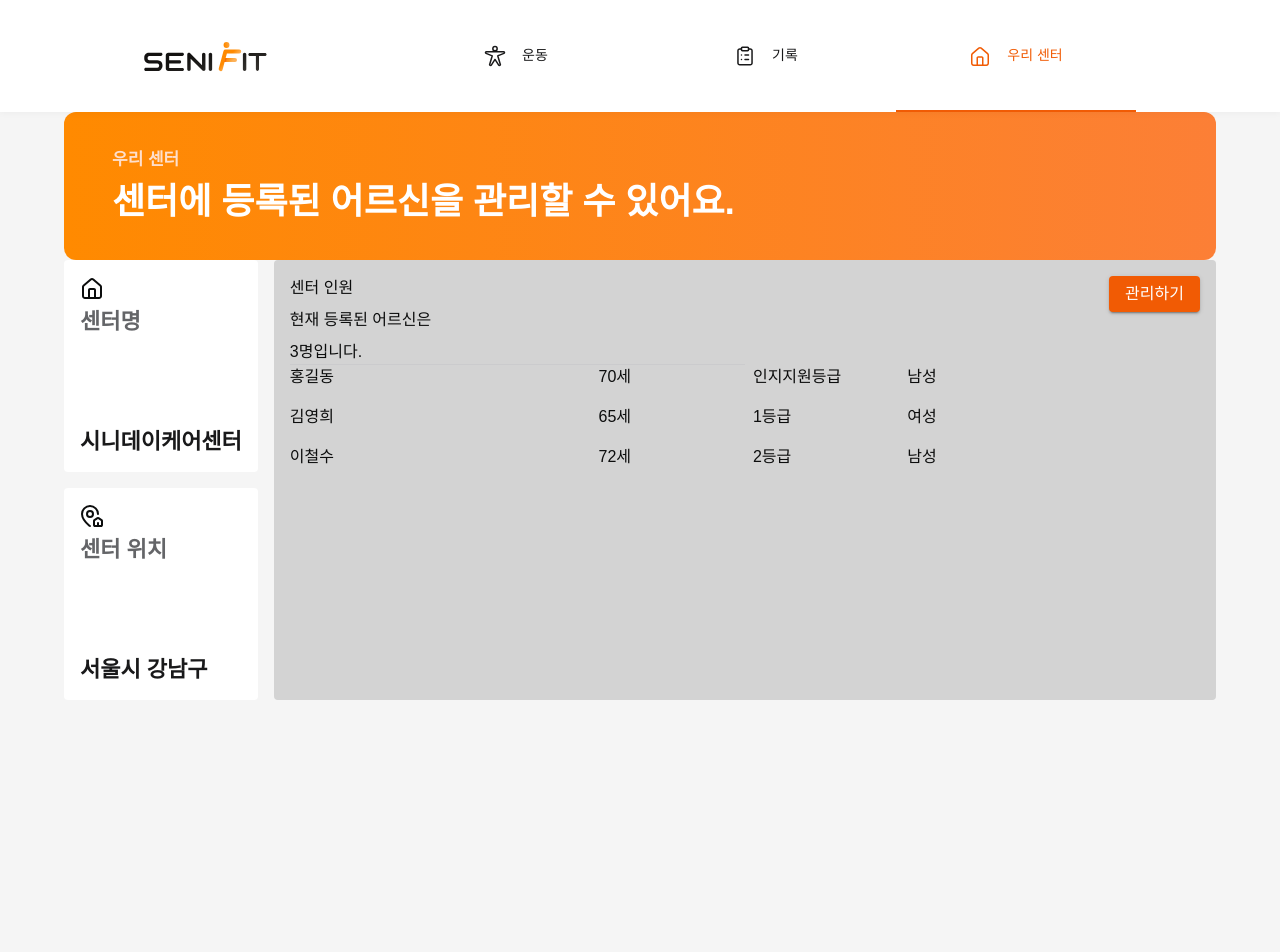
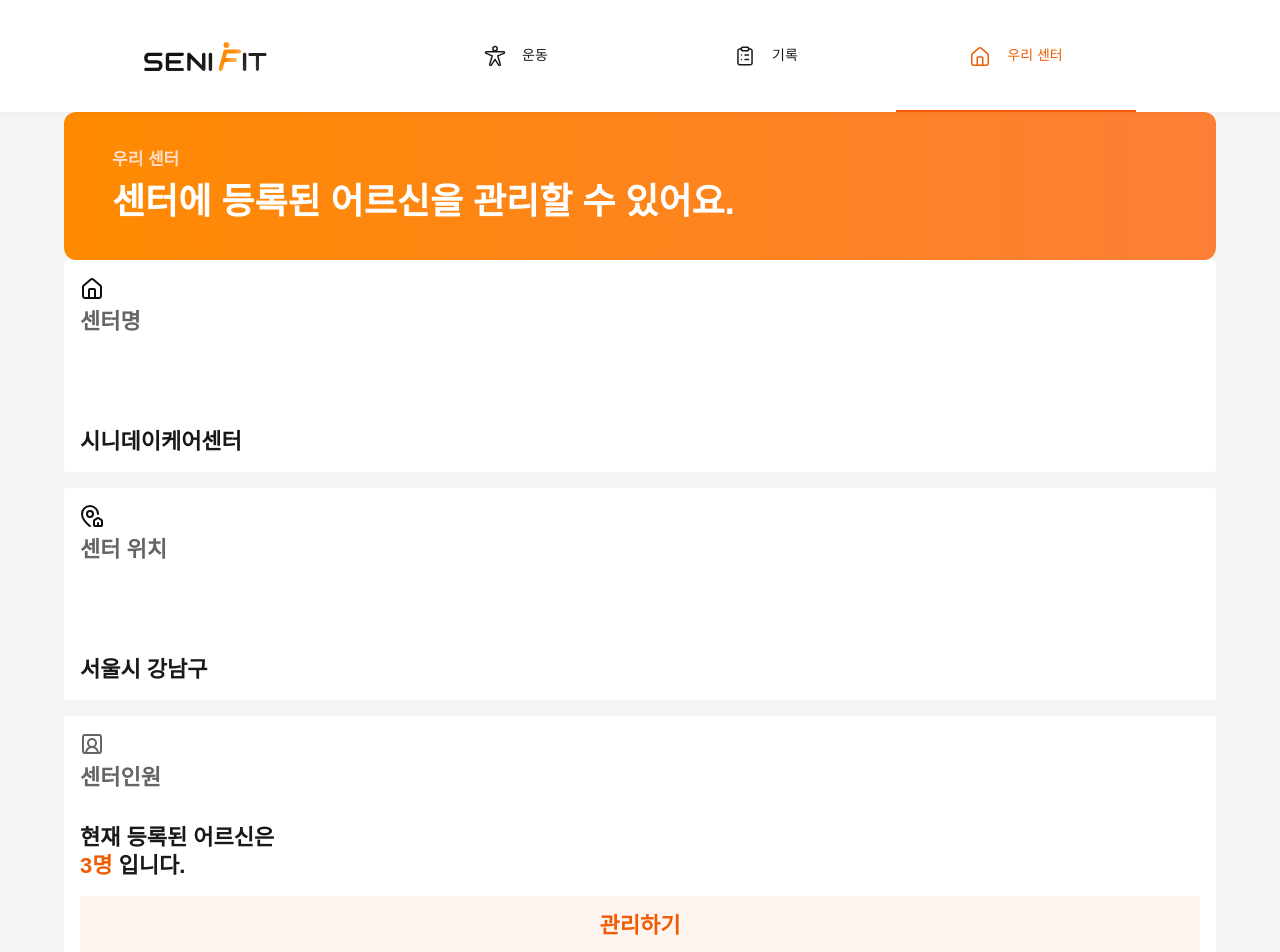
Before and after one commit to Team-Senifit/Web, a Next.js app: page /my-center in a window 1280 px wide. Shown: the top 952 px of the page. Before the commit the page ends 800 px from the top, so only its background shows below. Built offline with nearby package versions, Linux system fonts and the light colour scheme; a web font is replaced by a local one.

Commit message:
Refactor: MemberCard 모바일 기준으로 변경

```diff
--- a/src/app/my-center/page.tsx
+++ b/src/app/my-center/page.tsx
@@ -1,6 +1,6 @@
 import React from "react";
 import InfoCard from "./panel/InfoCard";
-import { Box, Stack, Typography } from "@mui/material";
+import { Box, Stack } from "@mui/material";
 import MemberInfoCard from "./panel/MemberInfoCard";
 import PageInfoCard from "./panel/PageInfoCard";
 import { HouseIcon, MapPinHouseIcon } from "@/components/icons";
@@ -34,7 +34,7 @@ const Page = () => {
   return (
     <Box>
       <PageInfoCard />
-      <Stack spacing={2} direction={"row"}>
+      <Stack spacing={2} direction={"column"}>
         <Stack spacing={2} direction={"column"}>
           <InfoCard
             icon={<HouseIcon sx={{ width: 24, height: 24 }} strokeWidth={2} />}
--- a/src/app/my-center/panel/MemberInfoCard.tsx
+++ b/src/app/my-center/panel/MemberInfoCard.tsx
@@ -1,3 +1,7 @@
+"use client";
+
+import { SquareUserRoundIcon } from "@/components/icons";
+import useMedia from "@/hooks/useMedia";
 import { Button, Divider, Grid, Stack, Typography } from "@mui/material";
 import Link from "next/link";
 import React from "react";
@@ -28,40 +32,61 @@ const MemberInfoCard = ({
   count: number;
   members: Array<IMember>;
 }) => {
+  const { isPhone } = useMedia();
   return (
     <Stack
       component={"section"}
+      spacing={2}
+      direction="column"
+      alignItems={"start"}
       sx={{
-        bgcolor: "lightgray",
-        borderRadius: 1,
+        bgcolor: "background.paper",
+        borderRadius: 1, // mui 기준 8px
         padding: 2,
-        width: 1,
+        width: 1, // width, height에서는 1이 100%를 의미
+        minHeight: ["11rem", "12.75rem", "13.25rem"],
       }}
     >
       <Stack
-        direction="row"
-        justifyContent="space-between"
-        alignItems="start"
+        direction={"column"}
         spacing={1}
+        sx={{
+          alignItems: "start",
+          justifyContent: "center",
+        }}
       >
-        <Stack direction={"column"} spacing={1}>
-          <Typography>{"센터 인원"}</Typography>
-          <Typography>{"현재 등록된 어르신은"}</Typography>
-          <Typography>
-            <Typography component="span">{`${count}명`}</Typography>
-            {"입니다."}
-          </Typography>
-        </Stack>
-        <Button variant="contained" component={Link} href="/my-center/members">
-          <Typography>{"관리하기"}</Typography>
-        </Button>
+        <SquareUserRoundIcon
+          sx={{ width: 24, height: 24, color: "label.neutral" }}
+          strokeWidth={2}
+        />
+        <Typography
+          variant={isPhone ? "Headline1" : "Heading1"}
+          sx={{ color: "label.neutral" }}
+        >
+          {"센터인원"}
+        </Typography>
       </Stack>
-      <Divider sx={{ width: "50%" }} />
-      <Grid container spacing={2}>
-        {members.map((member) => (
-          <Member key={member.id} {...member} />
-        ))}
-      </Grid>
+      <Typography
+        variant={isPhone ? "Headline1" : "Heading1"}
+        sx={{ color: "label.normal", whiteSpace: "pre-line", pt: 2 }}
+      >
+        {"현재 등록된 어르신은\n"}
+        <Typography
+          component="span"
+          variant={isPhone ? "Headline1" : "Heading1"}
+          sx={{ color: "primaryVariants.default" }}
+        >{`${count}명 `}</Typography>
+        {"입니다."}
+      </Typography>
+      <Button
+        variant="text"
+        fullWidth
+        component={Link}
+        href={"/my-center/members"}
+        sx={{ bgcolor: "fillVariants.colored", py: 2, px: 2 }}
+      >
+        <Typography variant={"Heading1"}>관리하기</Typography>
+      </Button>
     </Stack>
   );
 };
--- /dev/null
+++ b/src/components/icons/SquareUserRoundIcon.tsx
@@ -0,0 +1,53 @@
+"use client";
+import * as React from "react";
+import { createSvgIcon } from "@mui/material/utils";
+import type { SvgIconProps } from "@mui/material/SvgIcon";
+
+const SquareUserRoundIconBase = createSvgIcon(
+  <svg
+    xmlns="http://www.w3.org/2000/svg"
+    width="24"
+    height="24"
+    viewBox="0 0 24 24"
+    fill="none"
+  >
+    <path
+      d="M18 21C18 19.4087 17.3679 17.8826 16.2426 16.7574C15.1174 15.6321 13.5913 15 12 15C10.4087 15 8.88258 15.6321 7.75736 16.7574C6.63214 17.8826 6 19.4087 6 21"
+      stroke="currentColor"
+      stroke-linecap="round"
+      stroke-linejoin="round"
+    />
+    <path
+      d="M12 15C14.2091 15 16 13.2091 16 11C16 8.79086 14.2091 7 12 7C9.79086 7 8 8.79086 8 11C8 13.2091 9.79086 15 12 15Z"
+      stroke="currentColor"
+      stroke-linecap="round"
+      stroke-linejoin="round"
+    />
+    <path
+      d="M19 3H5C3.89543 3 3 3.89543 3 5V19C3 20.1046 3.89543 21 5 21H19C20.1046 21 21 20.1046 21 19V5C21 3.89543 20.1046 3 19 3Z"
+      stroke="currentColor"
+      stroke-linecap="round"
+      stroke-linejoin="round"
+    />
+  </svg>,
+  "SquareUserRoundIconBase"
+);
+
+export type SquareUserRoundIconProps = SvgIconProps & {
+  strokeWidth?: number | string;
+};
+
+const SquareUserRoundIcon = React.forwardRef<
+  SVGSVGElement,
+  SquareUserRoundIconProps
+>(({ strokeWidth = 1.5, sx, ...rest }, ref) => (
+  <SquareUserRoundIconBase
+    ref={ref}
+    sx={{ ...sx, strokeWidth, "& *": { vectorEffect: "non-scaling-stroke" } }}
+    {...rest}
+  />
+));
+
+SquareUserRoundIcon.displayName = "SquareUserRoundIcon";
+
+export default SquareUserRoundIcon;
--- a/src/components/icons/index.ts
+++ b/src/components/icons/index.ts
@@ -2,3 +2,4 @@ export { default as HumanIcon } from "./HumanIcon";
 export { default as ClipboardIcon } from "./ClipboardIcon";
 export { default as HouseIcon } from "./HouseIcon";
 export { default as MapPinHouseIcon } from "./MapPinHouseIcon";
+export { default as SquareUserRoundIcon } from "./SquareUserRoundIcon";
```
